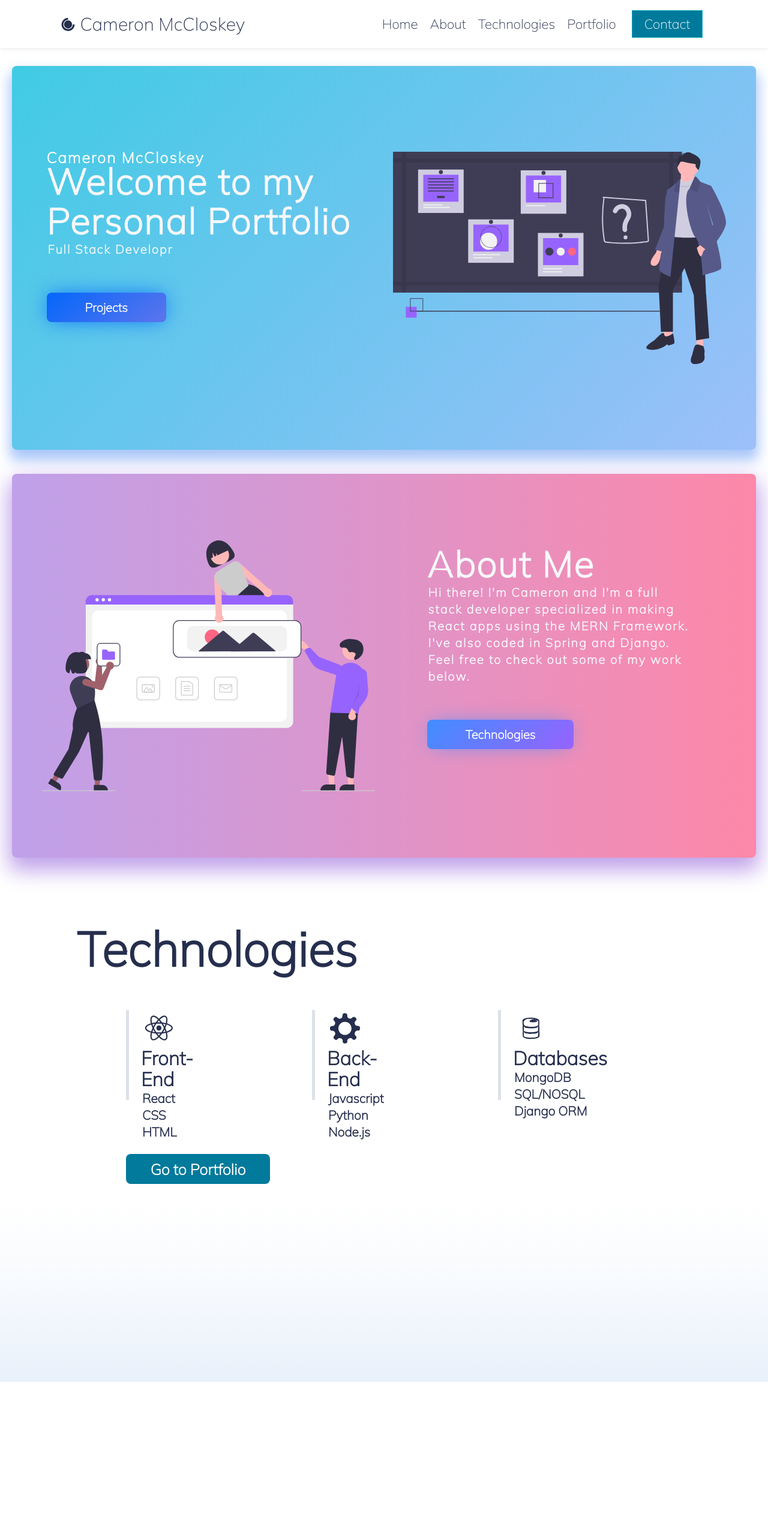
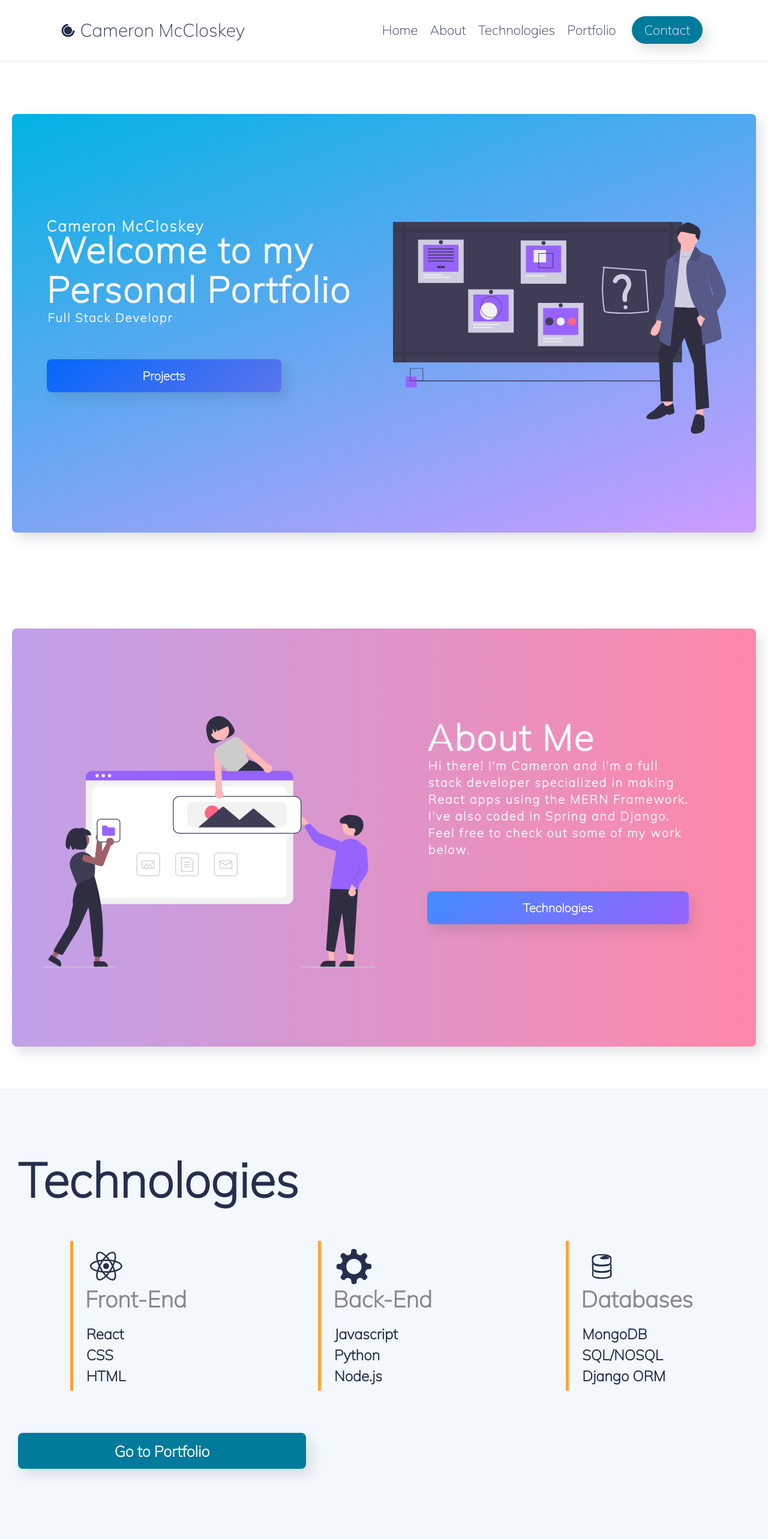
Before and after one commit to cameronmcc/personal-website-v2, a React (Create React App) app: page / in a window 1280 px wide. Shown: the top 2566 px of the page at 60% size. Before the commit the page ends 2304 px from the top, so only its background shows below. Built offline with nearby package versions, Linux system fonts and the light colour scheme.

Commit message:
Tech section redisigned and lovin it. Projects redesign started.

```diff
--- a/src/components/InfoSection/InfoSection.js
+++ b/src/components/InfoSection/InfoSection.js
@@ -7,7 +7,7 @@ import { Link as LinkS } from "react-scroll";
 const InfoSection = () => {
   return (
     <container className="info-section-container">
-      <section className="info-section">
+      <section className="info-sections info-section">
         <div className="info-row">
           <div className="info-column">
             <div className="text-wrapper">
@@ -30,7 +30,7 @@ const InfoSection = () => {
           </div>
         </div>
       </section>
-      <section className="info-section-2">
+      <section className="info-sections info-section-2">
         <div className="info-row">
           <div className="info-column">
             <div className="img-wrapper">
--- a/src/components/InfoSection/style.css
+++ b/src/components/InfoSection/style.css
@@ -9,37 +9,48 @@
 }
 
 .info-section {
-  margin: 2rem auto 2rem auto;
+  margin: 10vh auto 10vh auto;
   display: flex;
-  padding: 10rem 5rem 10rem 5rem;
+  padding: 10rem 5rem 15rem 5rem;
   flex-direction: row;
   flex-wrap: wrap;
   align-content: center;
   z-index: 1;
   width: 100%;
   height: auto;
-  min-height: 80vh;
-  max-width: 100%;
+  max-width: 1400px;
   border-radius: 0.75rem;
-  background: linear-gradient(134deg, #40cbe4, #9dbffa);
-  box-shadow: 0px 14px 21px 4px #aac7f9;
+  background: linear-gradient(160deg, #01b3e4, #cd9cff);
+  box-shadow: rgb(46 61 73 / 15%) 8px 10px 20px 0px;
 }
 
 .info-section-2 {
-  margin: 2rem auto 2rem auto;
+  margin: 10vh auto 0 auto;
   display: flex;
-  padding: 10rem 5rem 10rem 5rem;
+  padding: 10rem 5rem 15rem 5rem;
   flex-direction: row;
   flex-wrap: wrap;
   align-content: center;
   z-index: 1;
   width: 100%;
   height: auto;
-  min-height: 80vh;
-  max-width: 100%;
+  max-width: 1400px;
   border-radius: 0.75rem;
   background: linear-gradient(90deg, #bfa1ea, #fd88a9 99%);
-  box-shadow: 0px 16px 35px 5px #bfa1ea;
+  box-shadow: rgb(46 61 73 / 15%) 8px 10px 20px 0px;
+}
+
+/* Some Desktop properties */
+
+@media screen and (min-width: 991px) {
+  .info-section {
+    aspect-ratio: 16/9;
+    padding-bottom: 10rem;
+  }
+  .info-section-2 {
+    aspect-ratio: 16/9;
+    padding-bottom: 10rem;
+  }
 }
 
 @media screen and (max-width: 991px) {
@@ -128,21 +139,21 @@
   border-radius: 0.8rem;
   background-image: url(), linear-gradient(320deg, #5c74ec, #0467fb);
   white-space: nowrap;
-  padding: 12px 64px;
+  padding: 1.5rem 16rem;
   color: #fff;
   font-size: 20px;
   outline: none;
   border: none;
   cursor: pointer;
   font-weight: bold;
-  box-shadow: 0px 0px 35px -5px #0467fb;
+  box-shadow: rgb(46 61 73 / 15%) 8px 10px 20px 0px;
 }
 
 .btn:hover {
   transition: all 0.3s ease-out;
   background: #fff;
   background-image: url(), linear-gradient(134deg, #6474fa, #0467fb);
-  box-shadow: 0px 0px 35px px #0467fb;
+  box-shadow: rgb(46 61 73 / 15%) 8px 10px 20px 0px;
   transition: all 0.1s ease-in;
   transform: scale(1.05);
 }
@@ -156,14 +167,14 @@
   border-radius: 0.8rem;
   background-image: url(), linear-gradient(134deg, #418dff, #9763ff);
   white-space: nowrap;
-  padding: 12px 64px;
+  padding: 1.5rem 16rem;
   color: #fff;
   font-size: 20px;
   outline: none;
   border: none;
   cursor: pointer;
   font-weight: bold;
-  box-shadow: 0px 0px 35px -10px #418dff;
+  box-shadow: rgb(46 61 73 / 15%) 8px 10px 20px 0px;
 }
 
 .btn2:hover {
@@ -171,7 +182,7 @@
   background: #fff;
   background-color: #0467fb;
   background-image: url(), linear-gradient(320deg, #418dff, #9763ff);
-  box-shadow: 0px 0px 35px -8px #418dff;
+  box-shadow: rgb(46 61 73 / 15%) 8px 10px 20px 0px;
   transition: all 0.1s ease-in;
   transform: scale(1.05);
 }
--- a/src/components/Navbar/style.css
+++ b/src/components/Navbar/style.css
@@ -9,7 +9,7 @@
 
 .navbar {
   background: white;
-  height: 80px;
+  height: 10rem;
   display: flex;
   justify-content: center;
   align-items: center;
@@ -23,7 +23,7 @@
   display: flex;
   flex-direction: row;
   justify-content: center;
-  height: 80px;
+  height: 10rem;
   box-shadow: 0px -2px 10px lightgrey;
 }
 
@@ -92,16 +92,18 @@
 .btn--outline {
   font-size: 2.2rem;
   background-color: #007a9b;
+  border-radius: 3rem;
   color: white;
   padding: 8px 20px;
-  border: 1px solid #13adc7;
+  border: 1px solid #007a9b;
   transition: all 0.3s ease-out;
+  box-shadow: rgb(46 61 73 / 15%) 8px 10px 20px 0px;
 }
 .btn--outline:hover {
   cursor: pointer;
   transition: all 0.3s ease-in;
   transform: scale(1.05);
-  box-shadow: 0px 0px 30px -10px #0467fb;
+  box-shadow: 0px 0px 30px -10px #007a9b;
 }
 
 .btn-link {
@@ -228,3 +230,34 @@
   border: 1px solid #252e4d;
   transition: all 0.3s ease-out;
 }
+
+/* For smaller screens */
+
+@media screen and (max-width: 600px) {
+  .navbar-icon {
+    margin: 0.1rem 0.1rem 0.1rem 0.1rem;
+  }
+
+  .navbar-logo {
+    margin: 0.1rem 0.1rem 0.1rem 0.1rem;
+    position: relative;
+    display: flex;
+    flex-shrink: 1;
+    align-items: center;
+    justify-content: flex-start;
+    flex-shrink: 1;
+    transform: translate(0%, 0%);
+    font-size: 2.5rem;
+  }
+
+  .navbar-container .container {
+    display: flex;
+    align-items: center;
+    justify-content: flex-start;
+  }
+  .container {
+    display: flex;
+    align-items: center;
+    justify-content: flex-start;
+  }
+}
--- a/src/components/Technologies/Technologies.js
+++ b/src/components/Technologies/Technologies.js
@@ -1,6 +1,20 @@
 import React from "react";
-import { DiReact, DiFirebase, DiAptana } from "react-icons/di";
-import { IoLogoNodejs, IoLogoCss3, IoLogoHtml5 } from "react-icons/io";
+import {
+  DiReact,
+  DiFirebase,
+  DiAptana,
+  DiMongodb,
+  DiMysql,
+  DiDjango,
+} from "react-icons/di";
+// import {
+//   IoLogoNodejs,
+//   IoLogoCss3,
+//   IoLogoHtml5,
+//   IoLogoPython,
+//   IoLogoJavascript,
+// } from "react-icons/io";
+
 import { IconContext } from "react-icons/lib";
 import "./style.css";
 
@@ -8,11 +22,12 @@ const Technologies = () => {
   return (
     <>
       <div className="technologies-container">
+        <div className="content-wrapper">
           <div className="tech-heading">Technologies</div>
           <section className="tech-items-container">
             <div className="tech-items tech-item-1">
               <div className="tech-item-row">
-              <DiReact size="6rem" className="tech-icons" />
+                <DiReact size="7rem" className="tech-icons" />
                 <div className="tech-text-wrapper">
                   <div className="tech-items-heading">Front-End</div>
                   <h3>React</h3>
@@ -20,31 +35,10 @@ const Technologies = () => {
                   <h3>HTML</h3>
                 </div>
               </div>
-            <div className="tech-side-icons">
-              <IoLogoNodejs
-                className="tech-side-icon-1"
-                size="8rem"
-                className="tech-icons"
-              />
-            </div>
-            <div className="tech-side-icons">
-              <IoLogoCss3
-                className="tech-side-icon-2"
-                size="8rem"
-                className="tech-icons"
-              />
-            </div>
-            <div className="tech-side-icons">
-              <IoLogoHtml5
-                className="tech-side-icon-3"
-                size="8rem"
-                className="tech-icons"
-              />
-            </div>
             </div>
             <div className="tech-items tech-item-2">
               <div className="tech-item-row">
-              <DiAptana size="6rem" className="tech-icons" />
+                <DiAptana size="7rem" className="tech-icons" />
                 <div className="tech-text-wrapper">
                   <div className="tech-items-heading">Back-End</div>
                   <h3>Javascript</h3>
@@ -52,31 +46,10 @@ const Technologies = () => {
                   <h3>Node.js</h3>
                 </div>
               </div>
-            <div className="tech-side-icons">
-              <IoLogoNodejs
-                className="tech-side-icon-1"
-                size="8rem"
-                className="tech-icons"
-              />
-            </div>
-            <div className="tech-side-icons">
-              <IoLogoCss3
-                className="tech-side-icon-2"
-                size="8rem"
-                className="tech-icons"
-              />
-            </div>
-            <div className="tech-side-icons">
-              <IoLogoHtml5
-                className="tech-side-icon-3"
-                size="8rem"
-                className="tech-icons"
-              />
-            </div>
             </div>
             <div className="tech-items tech-item-3">
               <div className="tech-item-row">
-              <DiFirebase size="6rem" className="tech-icons" />
+                <DiFirebase size="7rem" className="tech-icons" />
                 <div className="tech-text-wrapper">
                   <div className="tech-items-heading">Databases</div>
                   <h3>MongoDB</h3>
@@ -84,34 +57,13 @@ const Technologies = () => {
                   <h3>Django ORM</h3>
                 </div>
               </div>
-            <div className="tech-side-icons">
-              <IoLogoNodejs
-                className="tech-side-icon-1"
-                size="8rem"
-                className="tech-icons"
-              />
             </div>
-            <div className="tech-side-icons">
-              <IoLogoCss3
-                className="tech-side-icon-2"
-                size="8rem"
-                className="tech-icons"
-              />
-            </div>
-            <div className="tech-side-icons">
-              <IoLogoHtml5
-                className="tech-side-icon-3"
-                size="8rem"
-                className="tech-icons"
-              />
-            </div>
-          </div>
+          </section>
           <div className="tech-btn-container">
             <button className="tech-btn">Go to Portfolio</button>
           </div>
-        </section>
         </div>
-      <div className="gradient-container-bottom"></div>
+      </div>
     </>
   );
 };
--- a/src/components/Technologies/style.css
+++ b/src/components/Technologies/style.css
@@ -5,20 +5,26 @@ body {
 .technologies-container {
   display: flex;
   flex-direction: column;
+  align-items: center;
   margin-top: 6rem;
   height: clamp(60vh, 75vh, 100%);
   width: 100%;
-  background-color: #fff;
+  background-color: #f3f8fd;
+}
+
+.content-wrapper {
+  max-width: 1400px;
+  width: 100%;
 }
 
 .tech-items-container {
   display: grid;
-  grid-template-rows: 25rem 25rem 25rem;
+  grid-template-rows: repeat(3, 25rem);
 }
 
 .tech-items {
   margin: 3rem 0 2rem 3rem;
-  border-left: 0.5rem solid #dbe2e8;
+  border-left: 0.5rem solid #ffa134;
   padding: 0 20px;
   display: grid;
   gap: 1rem;
@@ -27,36 +33,17 @@ body {
   grid-template-columns: repeat(4, 1fr);
 }
 
-@scroll-timeline scrollProgress {
-  time-range: 1s;
-}
-
+/* animations */
 @keyframes iconsEntrance {
   to {
     transform: translateX(0);
   }
 }
 
-@media (prefers-reduced-motion: no-preference) {
-  .tech-side-icons {
-    animation: iconsEntrance 1s 1;
+@media screen and (min-width: 1030px) {
+  .tech-icons {
+    display: flex;
   }
-}
-
-.tech-side-icons {
-  position: sticky;
-  transform: translateX(100%);
-  background-color: #dbe2e8;
-  border-radius: 0.75rem;
-  display: flex;
-  color: #252e4d;
-  height: 75%;
-  aspect-ratio: 1/1;
-  align-items: center;
-  justify-content: center;
-  box-shadow: 13px 10px 38px -1px #dbe2e8;
-  animation: iconsEntrance 1s linear both;
-  animation-timeline: iconsEntrance;
 }
 
 @media screen and (min-width: 1030px) {
@@ -103,63 +90,146 @@ body {
   color: #fff;
   font-size: 2.5rem;
   font-weight: bold;
+  box-shadow: rgb(46 61 73 / 15%) 8px 10px 20px 0px;
 }
+
+/* For smaller screens */
+
+@media screen and (max-width: 1030px) {
+  .tech-heading {
+    margin: 5rem 0 3rem 0;
+  }
+
+  .tech-items-container {
+    display: flex;
+    flex-direction: row;
+    flex-wrap: wrap;
+    align-items: center;
+    justify-content: center;
+  }
+
+  .tech-side-icons {
+    display: none;
+  }
+
+  .tech-items {
+    display: flex;
+    flex-direction: row;
+    flex-basis: content;
+    justify-content: space-around;
+    min-width: 25rem;
+    min-height: 20rem;
+    overflow: visible;
+    margin-left: 0;
+  }
+
+  .tech-item-row {
+    display: flex;
+    width: 90%;
+    justify-content: flex-start;
+    align-items: center;
+  }
+
+  .tech-icons {
+    display: none;
+  }
+
+  .tech-items-heading {
+    font-size: 4rem;
+  }
+
+  .tech-items .tech-text-wrapper {
+    display: flex;
+    align-items: center;
+    justify-content: center;
+  }
+  #FAFBFC .tech-btn-container {
+    width: 100%;
+    margin: 0.1rem 0.1rem 0.1rem 0.1rem;
+  }
+
+  .tech-btn {
+    display: block;
+    width: 90vw;
+    margin: 3rem 0.1rem 2rem 0.1rem;
+    height: 8rem;
+  }
+}
+
+/* Desktop Screens */
 
 @media screen and (min-width: 1030px) {
   .tech-items-container {
-    display: grid;
-    grid-template-columns: 30rem 30rem 30rem;
-    grid-template-rows: 20rem 12rem;
+    display: flex;
+    flex-wrap: wrap;
+    justify-content: space-around;
+    align-items: flex-start;
     max-width: 1600px;
-    place-content: center;
-    gap: 1rem;
     padding: 2rem;
   }
+
+  .tech-items {
+    display: flex;
+    flex-direction: row;
+    align-items: center;
+    min-width: 25rem;
+    min-height: 25rem;
+    overflow: scroll;
+  }
+
+  /* .tech-items .tech-btn-container {
+    display: block;
+    min-width: 100vw;
+  } */
 
   .tech-heading {
     display: inline-block;
     width: auto;
-    margin: 3rem 0 2rem 10vw;
+    margin: 12rem 0 2rem 3rem;
     font-size: 8rem;
   }
 
+  .tech-btn-container {
+    display: block;
+    height: 10rem;
+  }
+
   .tech-btn {
-    width: 25rem;
+    display: block;
+    width: 48rem;
+    margin: 3rem 0 2rem 3rem;
+    height: 6rem;
   }
 }
 
-.tech-item-1 {
+/* .tech-item-1 {
 }
 
 .tech-item-2 {
 }
 
 .tech-item-3 {
-}
+} */
 
 .tech-text-wrapper {
   display: flex;
   flex-direction: column;
   align-items: flex-start;
   justify-content: center;
-  color: #252e4d;
+  color: #87888d;
 }
 
 .tech-items-heading {
-  font-size: 3.2rem;
+  font-size: 3.8rem;
   line-height: 1.1;
   font-weight: 600;
+  margin-bottom: 2rem;
 }
 
 .tech-items h3 {
   margin-left: 0.2rem;
   max-width: 440px;
-  font-size: 2.1rem;
-  line-height: 2.8rem;
+  font-size: 2.4rem;
+  line-height: 3.5rem;
+  color: #252e4d;
 }
-.gradient-container-bottom {
-  height: 30rem;
-  width: 100%;
-  display: block;
-  background: linear-gradient(white, 60%, #e8f0fa);
-}
--- a/src/style.css
+++ b/src/style.css
@@ -21,6 +21,7 @@ html {
 }
 
 .container {
+  background-color: #fff;
   z-index: 1;
   width: 100%;
   max-width: 4000px;
```
Also changed, not shown: src/App.js (+6 -6 lines), src/components/Projects/Projects.js (+40 -39 lines), src/components/Projects/style.css (added, +36 -0 lines). Lines whose indentation alone changed are shown as unchanged.
